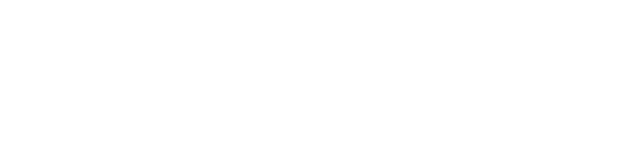
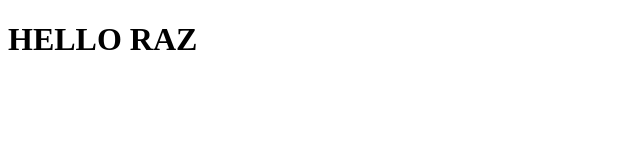
Before and after one commit to razzak75/class7, a plain HTML site: page class7.html in a window 1280 px wide. Shown: the whole page, without its empty margins (0-640 px from the left). Drawn offline with Linux system fonts and the light colour scheme.

Commit message:
Update class7.html

```diff
--- a/class7.html
+++ b/class7.html
@@ -7,6 +7,7 @@
     <title>Document</title>
 </head>
 <body>
+    <h1>HELLO RAZ</h1>
     <script src="./class7.js"></script>
 </body>
 </html>
```
